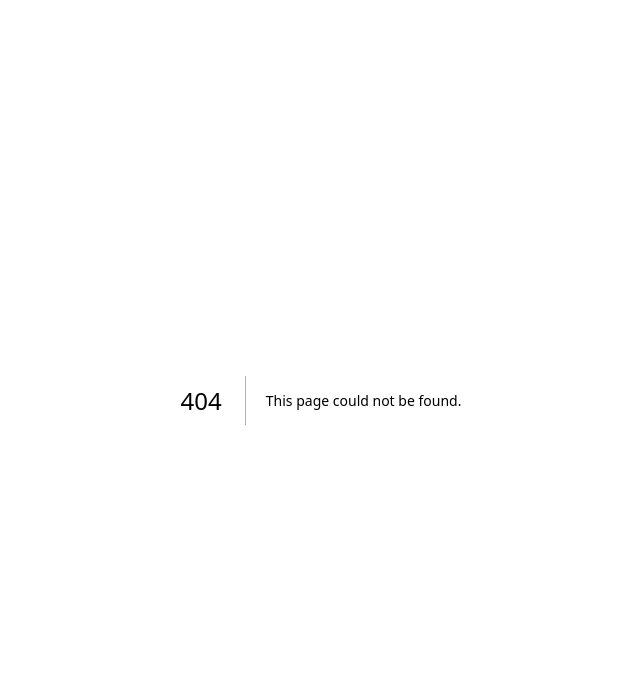
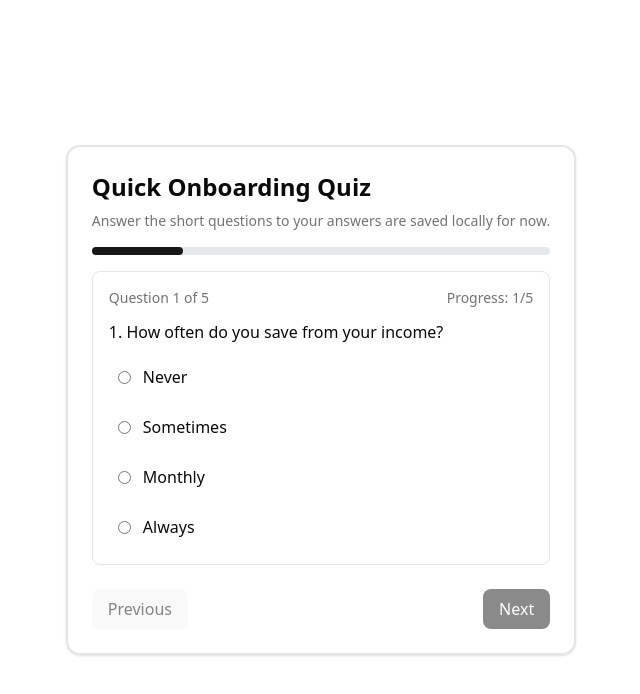
Before and after one commit to suhasarali/Calci, a Next.js app in the folder frontend/: page /quiz in a window 1280 px wide. Before the commit this address had no page. Shown: the top 694 px of the page, without its empty margins (319-959 px from the left). Built offline with nearby package versions, Linux system fonts and the light colour scheme.

Commit message:
quiz ui and button issue fixed

```diff
--- /dev/null
+++ b/frontend/app/quiz/page.tsx
@@ -0,0 +1,13 @@
+"use client";
+import { useEffect } from 'react';
+import { useRouter } from 'next/navigation';
+import OnboardingQuiz from '@/components/OnboardingQuiz';
+
+export default function QuizPage() {
+
+  return (
+    <main className="min-h-screen flex items-center justify-center p-6 bg-background">
+      <OnboardingQuiz />
+    </main>
+  );
+}
--- /dev/null
+++ b/frontend/components/OnboardingQuiz.tsx
@@ -0,0 +1,199 @@
+"use client";
+import { useState } from "react";
+import { useRouter } from "next/navigation";
+
+type Question = {
+  id: string;
+  question: string;
+  options: string[];
+  answerIndex: number;
+};
+
+const QUESTIONS: Question[] = [
+  { id: "q1", question: "How often do you save from your income?", options: ["Never", "Sometimes", "Monthly", "Always"], answerIndex: 2 },
+  { id: "q2", question: "Do you have an emergency fund?", options: ["No", "Partial", "Yes, 1-3 months", "Yes, 3+ months"], answerIndex: 2 },
+  { id: "q3", question: "Do you invest regularly (e.g., SIP)?", options: ["No", "Occasionally", "Yes, sometimes", "Yes, regularly"], answerIndex: 3 },
+  { id: "q4", question: "How confident are you in your financial plan?", options: ["Not at all", "Somewhat", "Confident", "Very confident"], answerIndex: 2 },
+  { id: "q5", question: "Do you track your monthly expenses?", options: ["No", "Roughly", "Yes, in spreadsheet", "Yes, with app"], answerIndex: 2 },
+];
+
+export default function OnboardingQuiz() {
+  const router = useRouter();
+  const [answers, setAnswers] = useState<Record<string, number>>(() => {
+    try {
+      const raw = localStorage.getItem("onboarding_quiz_answers");
+      return raw ? JSON.parse(raw) : {};
+    } catch {
+      return {};
+    }
+  });
+  const [submitting, setSubmitting] = useState(false);
+  const [error, setError] = useState<string | null>(null);
+  const [index, setIndex] = useState(0);
+  const [showResults, setShowResults] = useState(false);
+
+  const select = (qId: string, idx: number) => {
+    const next = { ...answers, [qId]: idx };
+    setAnswers(next);
+    try {
+      localStorage.setItem("onboarding_quiz_answers", JSON.stringify(next));
+    } catch {}
+  };
+
+  const computeScore = () => {
+    let score = 0;
+    for (const q of QUESTIONS) {
+      const a = answers[q.id];
+      if (typeof a === "number" && a >= q.answerIndex) score += 1;
+    }
+    return score;
+  };
+
+  const handleSubmit = async () => {
+    setError(null);
+    setSubmitting(true);
+    try {
+      const score = computeScore();
+      localStorage.setItem(
+        "onboarding_quiz_result",
+        JSON.stringify({ score, answers, taken_at: new Date().toISOString() })
+      );
+      setShowResults(true);
+    } catch (err: any) {
+      setError(err?.message || "Failed to save result");
+    } finally {
+      setSubmitting(false);
+    }
+  };
+
+  const current = QUESTIONS[index];
+  const currentAnswer = answers[current.id];
+  const progress = ((index + 1) / QUESTIONS.length) * 100;
+
+  const goNext = () => {
+    if (index < QUESTIONS.length - 1) setIndex(index + 1);
+    else handleSubmit();
+  };
+
+  const goPrev = () => {
+    if (index > 0) setIndex(index - 1);
+  };
+
+  if (showResults) {
+    const score = computeScore();
+    return (
+      <div className="max-w-3xl mx-auto p-6 bg-card/60 rounded-xl shadow border-2">
+        <h2 className="text-2xl font-semibold mb-4">Your Quiz Results</h2>
+        <p className="text-muted-foreground mb-4">
+          You scored <strong>{score}</strong> out of {QUESTIONS.length}.
+        </p>
+
+        <div className="space-y-6">
+          {QUESTIONS.map((q, i) => {
+            const userAnswer = answers[q.id];
+            const correctAnswer = q.answerIndex;
+            const isCorrect = userAnswer === correctAnswer;
+            return (
+              <div key={q.id} className="p-4 border rounded-md">
+                <p className="font-medium mb-2">{i + 1}. {q.question}</p>
+                <p className="text-sm">
+                  <strong>Your answer:</strong>{" "}
+                  <span className={isCorrect ? "text-green-600" : "text-red-600"}>
+                    {typeof userAnswer === "number" ? q.options[userAnswer] : "Not answered"}
+                  </span>
+                </p>
+                <p className="text-sm">
+                  <strong>Correct answer:</strong>{" "}
+                  <span className="text-primary">{q.options[correctAnswer]}</span>
+                </p>
+              </div>
+            );
+          })}
+        </div>
+
+        <div className="mt-6 text-center">
+          <button
+            onClick={() => router.push("/")}
+            className="px-6 py-2 bg-primary text-white rounded-md"
+          >
+            Go to Home
+          </button>
+        </div>
+      </div>
+    );
+  }
+
+  return (
+    <div className="max-w-2xl mx-auto p-6 bg-card/60 rounded-xl shadow border-2">
+      <h2 className="text-2xl font-semibold mb-2">Quick Onboarding Quiz</h2>
+      <p className="text-sm text-muted-foreground mb-4">
+        Answer the short questions to your answers are saved locally for now.
+      </p>
+
+      {/* Progress Bar */}
+      <div className="w-full bg-gray-200 h-2 rounded-full mb-4">
+        <div
+          className="bg-primary h-2 rounded-full transition-all duration-300"
+          style={{ width: `${progress}%` }}
+        />
+      </div>
+
+      {/* Question Box */}
+      <div className="p-4 border rounded-md">
+        <div className="flex items-center justify-between mb-3">
+          <div className="text-sm text-muted-foreground">
+            Question {index + 1} of {QUESTIONS.length}
+          </div>
+          <div className="text-sm text-muted-foreground">
+            Progress: {(index + 1)}/{QUESTIONS.length}
+          </div>
+        </div>
+
+        <p className="font-medium mb-3">
+          {index + 1}. {current.question}
+        </p>
+
+        <div className="space-y-2">
+          {current.options.map((opt, idx) => (
+            <label
+              key={idx}
+              className={`flex items-center gap-3 cursor-pointer p-2 rounded-md border transition ${
+                currentAnswer === idx
+                  ? "bg-primary/10 border-primary"
+                  : "border-transparent hover:bg-muted/40"
+              }`}
+            >
+              <input
+                type="radio"
+                name={current.id}
+                checked={currentAnswer === idx}
+                onChange={() => select(current.id, idx)}
+              />
+              <span>{opt}</span>
+            </label>
+          ))}
+        </div>
+      </div>
+
+      {error && <p className="text-sm text-destructive mt-4">{error}</p>}
+
+      {/* Navigation Buttons */}
+      <div className="mt-6 flex items-center justify-between">
+        <button
+          onClick={goPrev}
+          disabled={index === 0}
+          className="px-4 py-2 bg-muted rounded-md disabled:opacity-50 mr-2"
+        >
+          Previous
+        </button>
+        <button
+          onClick={goNext}
+          disabled={typeof currentAnswer !== "number"}
+          className="px-4 py-2 bg-primary text-white rounded-md disabled:opacity-50"
+        >
+          {index < QUESTIONS.length - 1 ? "Next" : submitting ? "Saving..." : "Submit"}
+        </button>
+      </div>
+    </div>
+  );
+}
--- a/frontend/components/ui/resizable-navbar.tsx
+++ b/frontend/components/ui/resizable-navbar.tsx
@@ -70,7 +70,7 @@ export const Navbar = ({ children, className }: NavbarProps) => {
     <motion.div
       ref={ref}
       // IMPORTANT: Change this to class of `fixed` if you want the navbar to be fixed
-      className={cn("sticky inset-x-0 top-5 z-40 w-full h-full md:fixed md:top-5", className)}
+      className={cn("sticky inset-x-0 top-5 z-40 w-full  md:fixed md:top-5", className)}
     >
       {React.Children.map(children, (child) =>
         React.isValidElement(child)
```
Also changed, not shown: frontend/public/moneygraphics.png (added).
